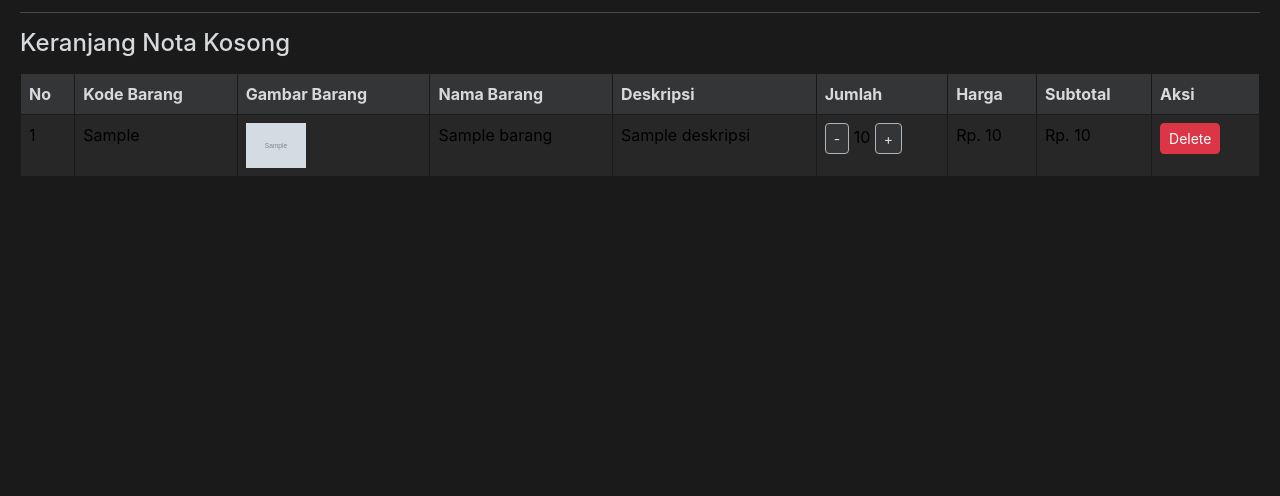
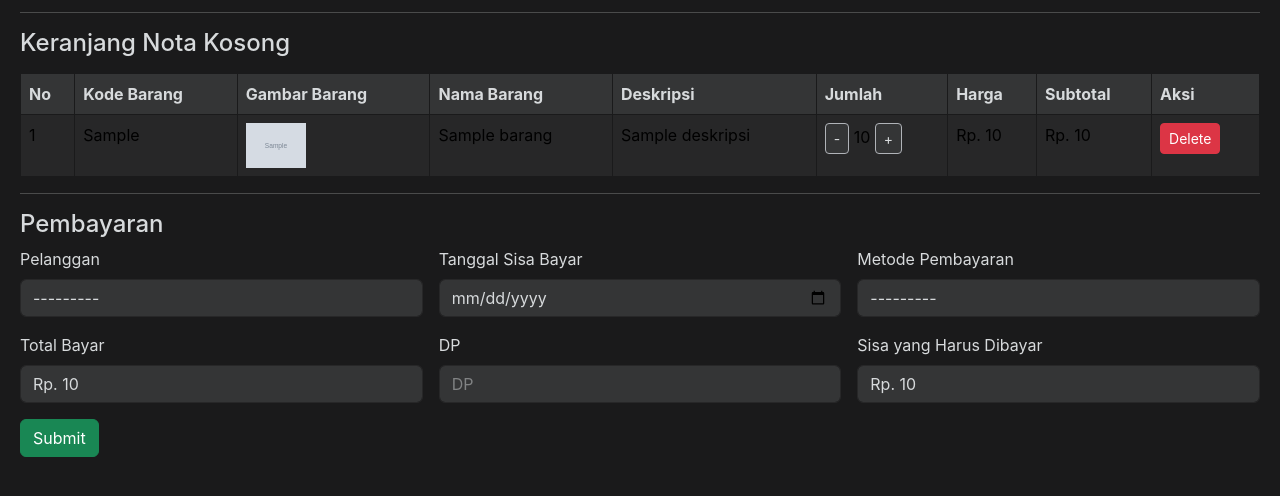
Before and after one commit to zinedine098/Virginia-Store, a Django app: template nota/templates/nota_kosong.html in a window 1280 px wide. Shown: the part 290-786 px from the top of the page. Run offline with Django 5.2, Linux system fonts and the light colour scheme; data comes from the database, SQL or seed files in the repository; both versions use the stored data as it was after the commit; the template is opened without the code that fills it: values that come from a table or form of the project are taken from there, most other values are stand-ins (such as "Sample title", 1, 10 or a date in 2020); grey boxes marked "Sample" are stand-in pictures.

Commit message:
menambahkan cetak_nota_kosong

```diff
--- a/nota/forms.py
+++ b/nota/forms.py
@@ -1,5 +1,6 @@
 from django import forms
-from .models import NotaKosong
+from .models import NotaKosong, NotaPayment
+from kasir.models import Customer
 
 class NotaKosongForm(forms.ModelForm):
     class Meta:
@@ -14,3 +15,15 @@ class NotaKosongForm(forms.ModelForm):
             'harga': forms.NumberInput(attrs={'class': 'form-control', 'placeholder': 'Harga Barang'}),
             'gambar': forms.FileInput(attrs={'class': 'form-control'}),
         }
+
+class NotaPaymentForm(forms.ModelForm):
+    class Meta:
+        model = NotaPayment
+        fields = ['customer', 'tanggal_sisa_bayar', 'metode_pembayaran', 'dp']
+
+        widgets = {
+            'customer': forms.Select(attrs={'class': 'form-control'}),
+            'tanggal_sisa_bayar': forms.DateInput(attrs={'class': 'form-control', 'type': 'date'}),
+            'metode_pembayaran': forms.Select(attrs={'class': 'form-control'}),
+            'dp': forms.NumberInput(attrs={'class': 'form-control', 'placeholder': 'DP'}),
+        }
--- a/nota/models.py
+++ b/nota/models.py
@@ -1,7 +1,30 @@
 from django.db import models
+from kasir.models import Customer
+
+class NotaPayment(models.Model):
+    PAYMENT_METHOD_CHOICES = [
+        ('tunai', 'Tunai'),
+        ('debit', 'Debit'),
+    ]
+
+    customer = models.ForeignKey(Customer, on_delete=models.CASCADE)
+    tanggal_sisa_bayar = models.DateField()
+    metode_pembayaran = models.CharField(max_length=10, choices=PAYMENT_METHOD_CHOICES)
+    total_bayar = models.DecimalField(max_digits=12, decimal_places=2)
+    dp = models.DecimalField(max_digits=12, decimal_places=2)
+    sisa = models.DecimalField(max_digits=12, decimal_places=2)
+    created_at = models.DateTimeField(auto_now_add=True)
+
+    def __str__(self):
+        return f"Nota Payment {self.id} - {self.customer.nama} - {self.total_bayar}"
+
+    class Meta:
+        verbose_name = "Nota Payment"
+        verbose_name_plural = "Nota Payments"
 
 class NotaKosong(models.Model):
-    kode_barang = models.CharField(max_length=50, unique=True)
+    nota_payment = models.ForeignKey(NotaPayment, on_delete=models.CASCADE, related_name='items')
+    kode_barang = models.CharField(max_length=50)
     nama_barang = models.CharField(max_length=100)
     deskripsi = models.TextField(blank=True, null=True)
     jumlah_barang = models.PositiveIntegerField(default=0)
--- /dev/null
+++ b/nota/templates/cetak_nota_kosong.html
@@ -0,0 +1,4 @@
+{% extends 'base.html' %}
+{% block content %}
+<h1>cetak nota kosong</h1>
+{% endblock %}
--- a/nota/templates/nota_kosong.html
+++ b/nota/templates/nota_kosong.html
@@ -5,6 +5,7 @@
 
     <form method="POST" enctype="multipart/form-data" class="row g-3">
         {% csrf_token %}
+        <input type="hidden" name="add_item" value="1">
         <div class="col-md-4">{{ form.kode_barang }}</div>
         <div class="col-md-4">{{ form.nama_barang }}</div>
         <div class="col-md-4">{{ form.deskripsi }}</div>
@@ -61,6 +62,42 @@
             {% endfor %}
         </tbody>
     </table>
+
+    {% if daftar_barang %}
+    <hr>
+    <h4>Pembayaran</h4>
+    <form method="POST" id="payment-form" class="row g-3">
+        {% csrf_token %}
+        <input type="hidden" name="submit_payment" value="1">
+        <div class="col-md-4">
+            <label for="id_customer" class="form-label">Pelanggan</label>
+            {{ payment_form.customer }}
+        </div>
+        <div class="col-md-4">
+            <label for="id_tanggal_sisa_bayar" class="form-label">Tanggal Sisa Bayar</label>
+            {{ payment_form.tanggal_sisa_bayar }}
+        </div>
+        <div class="col-md-4">
+            <label for="id_metode_pembayaran" class="form-label">Metode Pembayaran</label>
+            {{ payment_form.metode_pembayaran }}
+        </div>
+        <div class="col-md-4">
+            <label for="id_total_bayar" class="form-label">Total Bayar</label>
+            <input type="text" class="form-control" id="id_total_bayar" value="Rp. {{ total|floatformat:0 }}" readonly>
+        </div>
+        <div class="col-md-4">
+            <label for="id_dp" class="form-label">DP</label>
+            {{ payment_form.dp }}
+        </div>
+        <div class="col-md-4">
+            <label for="id_sisa" class="form-label">Sisa yang Harus Dibayar</label>
+            <input type="text" class="form-control" id="id_sisa" readonly>
+        </div>
+        <div class="col-12">
+            <button type="submit" class="btn btn-success">Submit</button>
+        </div>
+    </form>
+    {% endif %}
 </div>
 
 <script>
@@ -78,6 +115,7 @@ function updateQuantity(id, change) {
         if (data.success) {
             document.getElementById(`qty-${id}`).textContent = data.new_quantity;
             document.getElementById(`subtotal-${id}`).textContent = data.new_subtotal;
+            updateTotal();
         }
     });
 }
@@ -102,5 +140,28 @@ function deleteItem(id) {
         });
     }
 }
+
+function updateTotal() {
+    let total = 0;
+    document.querySelectorAll('[id^="subtotal-"]').forEach(el => {
+        const subtotal = parseFloat(el.textContent.replace(/[^\d]/g, '')) || 0;
+        total += subtotal;
+    });
+    document.getElementById('id_total_bayar').value = `Rp. ${total.toLocaleString('id-ID')}`;
+    updateSisa();
+}
+
+function updateSisa() {
+    const totalText = document.getElementById('id_total_bayar').value;
+    const total = parseFloat(totalText.replace(/[^\d]/g, '')) || 0;
+    const dp = parseFloat(document.getElementById('id_dp').value) || 0;
+    const sisa = total - dp;
+    document.getElementById('id_sisa').value = `Rp. ${sisa.toLocaleString('id-ID')}`;
+}
+
+document.addEventListener('DOMContentLoaded', function() {
+    updateTotal();
+    document.getElementById('id_dp').addEventListener('input', updateSisa);
+});
 </script>
 {% endblock %}
--- a/nota/urls.py
+++ b/nota/urls.py
@@ -5,6 +5,7 @@ app_name = 'nota'
 
 urlpatterns = [
     path('', views.nota_kosong, name='nota-kosong'),
+    path('cetak_nota_kosong/', views.cetak_nota_kosong, name='cetak-nota-kosong'),
     path('update_quantity/<str:item_id>/', views.update_quantity, name='update_quantity'),
     path('delete/<str:item_id>/', views.delete_item, name='delete_item'),
 ]
--- a/templates/base.html
+++ b/templates/base.html
@@ -209,7 +209,7 @@
                         </a>
                         <ul class="dropdown-menu dropdown-menu-end">
                             <li><a class="dropdown-item" href="/nota/"><i class="fas fa-file-invoice me-2"></i> Nota Kosong</a></li>
-                            <li><a class="dropdown-item" href="#"><i class="fas fa-print me-2"></i> Cetak Nota Kosong</a></li>
+                            <li><a class="dropdown-item" href="/nota/cetak_nota_kosong/"><i class="fas fa-print me-2"></i> Cetak Nota Kosong</a></li>
                             <li><hr class="dropdown-divider"></li>
                             <li><a class="dropdown-item" href="#"><i class="fas fa-file-invoice-dollar me-2"></i> Nota Suplayer</a></li>
                             <li><a class="dropdown-item" href="#"><i class="fas fa-print me-2"></i> Cetak Suplayer</a></li>
```
Also changed, not shown: nota/views.py (+74 -26 lines), db.sqlite3, media/temp_0bb8909f-49d2-4832-b355-dcf08d161de2_download (1).jpeg (added), media/temp_273c22e1-0cb9-481b-bc08-2641b70ecc8d_7868b030a03e68108ae6457df3bc59c2.jpg (added), media/temp_3bb5a1ed-4d74-4777-ab56-871a39ec1f64_download (1).jpeg (added), media/temp_b0f9ccd0-341a-4079-b153-af618e49c103_959cf95af4439b8fc381d13ade3acb1f.jpg (added), media/temp_fc1ee47a-0943-4855-a740-eeb4c521ec2b_batu.jpeg (added), nota/migrations/0002_auto_20251015_1245.py (added), nota/migrations/0003_auto_20251015_1257.py (added).
